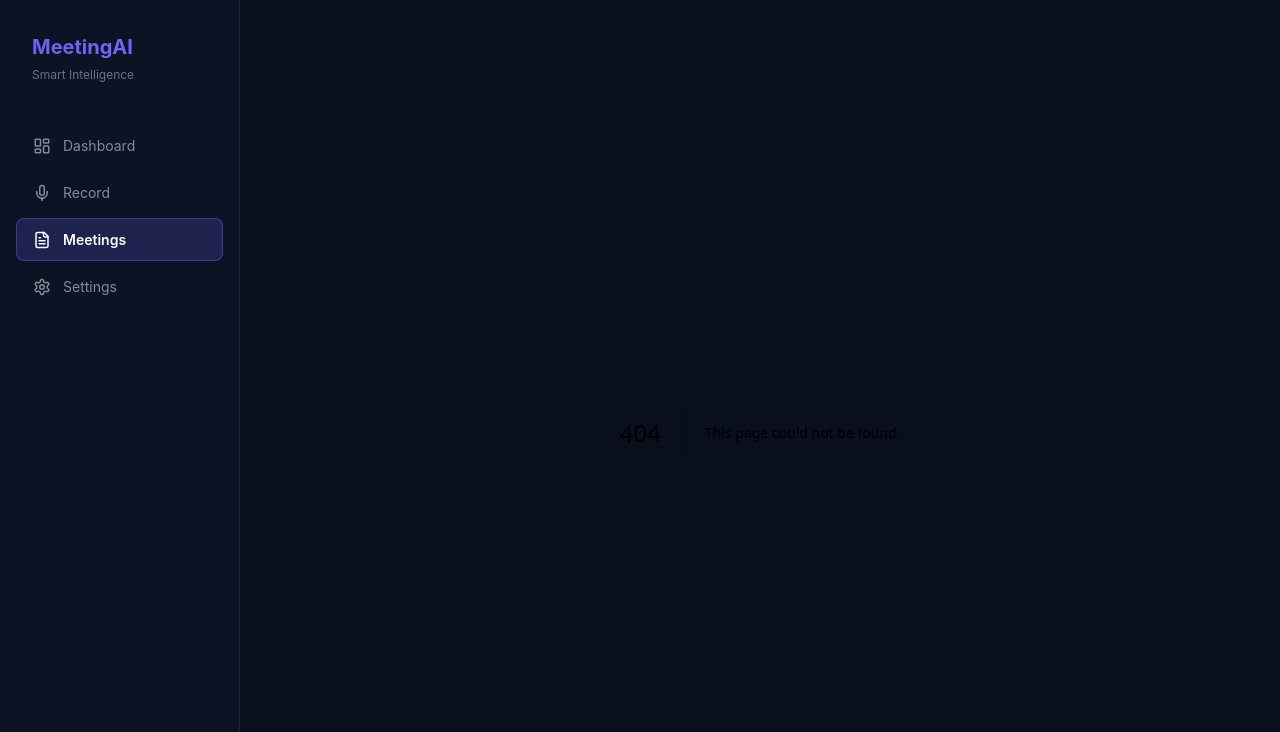
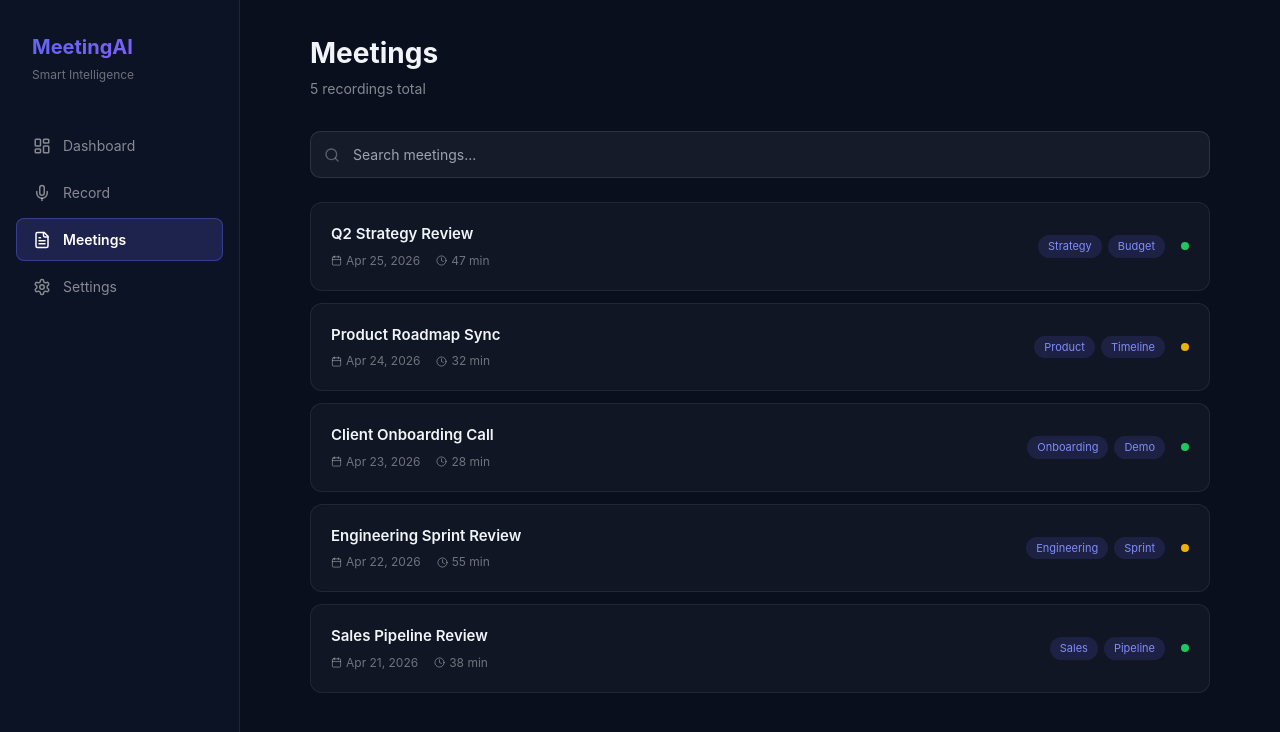
Before and after one commit to Ahmadkhabir/meeting-ai, a Next.js app: page /meetings in a window 1280 px wide. Before the commit this address had no page. Shown: the top 732 px of the page. Built offline with nearby package versions, Linux system fonts and the light colour scheme.

Commit message:
Create page.tsx

```diff
--- /dev/null
+++ b/app/meetings/page.tsx
@@ -0,0 +1,54 @@
+'use client'
+import { useState } from 'react'
+import Link from 'next/link'
+import { Search, Clock, Calendar, Filter } from 'lucide-react'
+
+const meetings = [
+  {id:'1',title:'Q2 Strategy Review',date:'Apr 25, 2026',duration:'47 min',topics:['Strategy','Budget'],sentiment:'positive'},
+  {id:'2',title:'Product Roadmap Sync',date:'Apr 24, 2026',duration:'32 min',topics:['Product','Timeline'],sentiment:'neutral'},
+  {id:'3',title:'Client Onboarding Call',date:'Apr 23, 2026',duration:'28 min',topics:['Onboarding','Demo'],sentiment:'positive'},
+  {id:'4',title:'Engineering Sprint Review',date:'Apr 22, 2026',duration:'55 min',topics:['Engineering','Sprint'],sentiment:'neutral'},
+  {id:'5',title:'Sales Pipeline Review',date:'Apr 21, 2026',duration:'38 min',topics:['Sales','Pipeline'],sentiment:'positive'},
+]
+
+const sColor: Record<string,string> = {positive:'#22C55E',neutral:'#EAB308',negative:'#EF4444'}
+
+export default function Meetings() {
+  const [q, setQ] = useState('')
+  const filtered = meetings.filter(m => m.title.toLowerCase().includes(q.toLowerCase()))
+  return (
+    <div style={{maxWidth:'900px',margin:'0 auto'}}>
+      <div style={{display:'flex',alignItems:'center',justifyContent:'space-between',marginBottom:'32px'}}>
+        <div>
+          <h1 style={{fontSize:'28px',fontWeight:'700',color:'#F1F5F9',marginBottom:'4px'}}>Meetings</h1>
+          <p style={{color:'rgba(255,255,255,0.5)',fontSize:'14px'}}>{meetings.length} recordings total</p>
+        </div>
+      </div>
+
+      <div style={{position:'relative',marginBottom:'24px'}}>
+        <Search size={16} style={{position:'absolute',left:'14px',top:'50%',transform:'translateY(-50%)',color:'rgba(255,255,255,0.3)'}} />
+        <input value={q} onChange={e=>setQ(e.target.value)} placeholder="Search meetings..." style={{width:'100%',padding:'12px 14px 12px 42px',background:'rgba(255,255,255,0.05)',border:'1px solid rgba(255,255,255,0.1)',borderRadius:'10px',color:'#F1F5F9',fontSize:'14px',outline:'none'}} />
+      </div>
+
+      <div style={{display:'flex',flexDirection:'column',gap:'12px'}}>
+        {filtered.map(m => (
+          <Link key={m.id} href={`/meetings/${m.id}`} style={{display:'flex',alignItems:'center',gap:'16px',padding:'20px',borderRadius:'12px',background:'rgba(255,255,255,0.03)',border:'1px solid rgba(255,255,255,0.07)',textDecoration:'none',transition:'background 0.2s'}}>
+            <div style={{flex:1}}>
+              <div style={{fontSize:'15px',fontWeight:'600',color:'#F1F5F9',marginBottom:'6px'}}>{m.title}</div>
+              <div style={{display:'flex',alignItems:'center',gap:'16px',fontSize:'12px',color:'rgba(255,255,255,0.4)'}}>
+                <span style={{display:'flex',alignItems:'center',gap:'4px'}}><Calendar size={11}/>{m.date}</span>
+                <span style={{display:'flex',alignItems:'center',gap:'4px'}}><Clock size={11}/>{m.duration}</span>
+              </div>
+            </div>
+            <div style={{display:'flex',gap:'6px',flexWrap:'wrap'}}>
+              {m.topics.map(t=>(
+                <span key={t} style={{padding:'3px 10px',borderRadius:'12px',background:'rgba(99,102,241,0.15)',color:'#818CF8',fontSize:'11px'}}>{t}</span>
+              ))}
+            </div>
+            <div style={{width:'8px',height:'8px',borderRadius:'50%',background:sColor[m.sentiment]}} />
+          </Link>
+        ))}
+      </div>
+    </div>
+  )
+}
```
